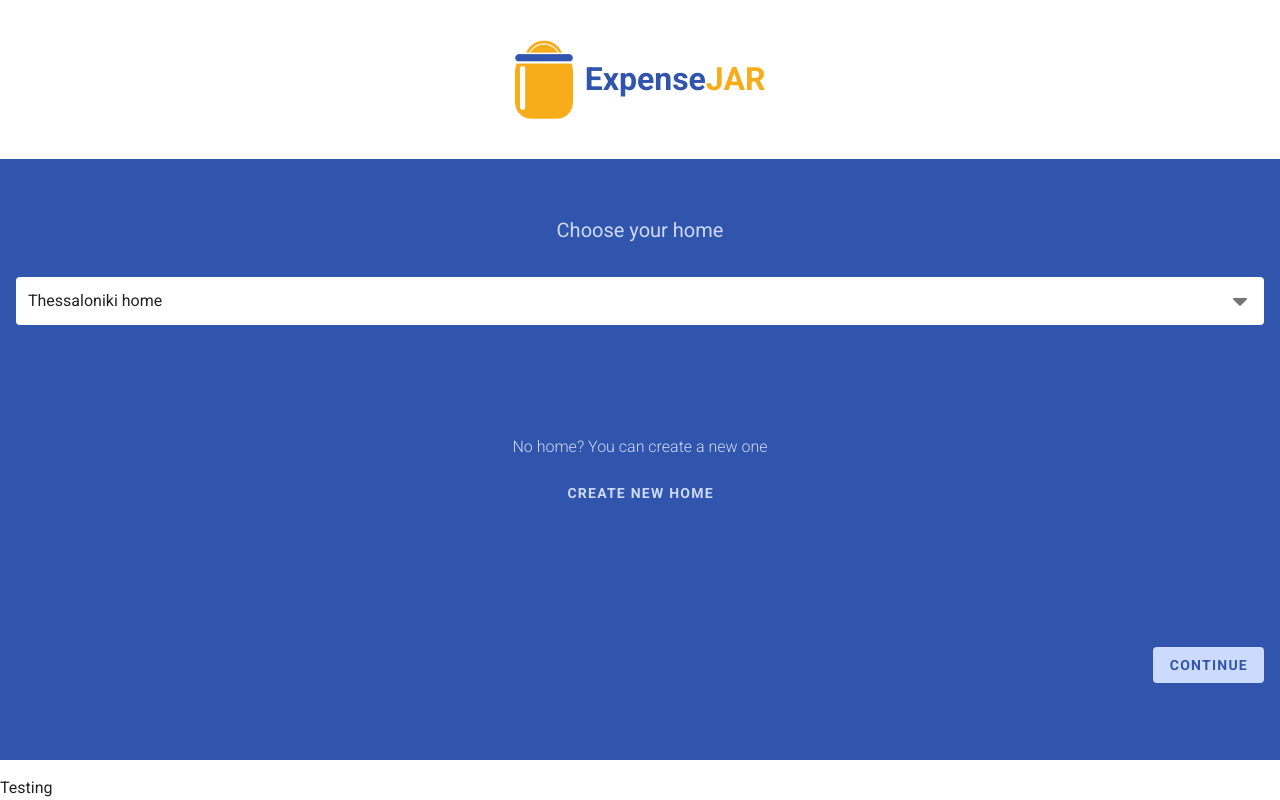
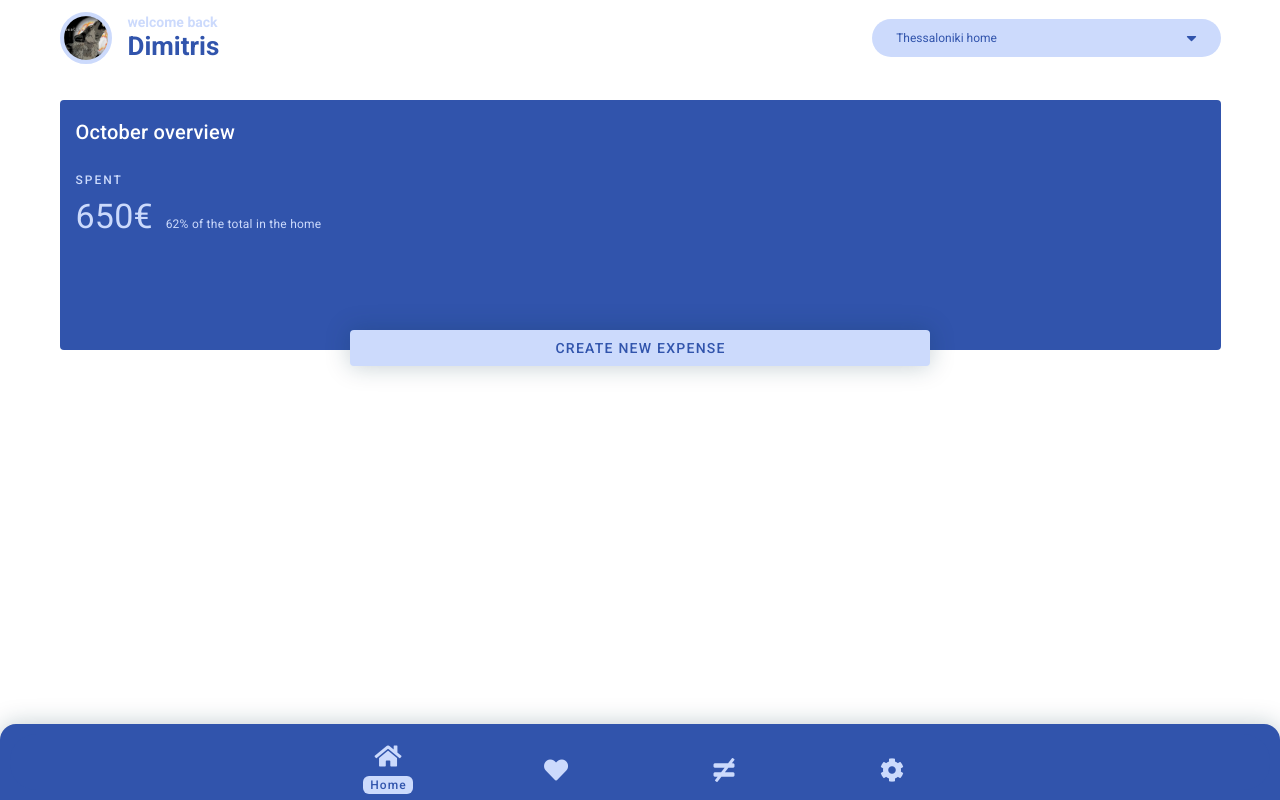
Before and after one commit to Virtuosofriend/expensejar, a Vue app: page / in a window 1280 px wide. Built offline with nearby package versions, Linux system fonts and the light colour scheme.

Commit message:
Intro section added to the homepage. Navigation menu created

```diff
--- a/src/App.vue
+++ b/src/App.vue
@@ -2,8 +2,8 @@
 	<v-app>
         <router-view />
 
-        <div class="mt-4" v-show="showMenu">
-            Testing
+        <div class="navigation__ shadow" v-show="showMenu">
+            <bottom-navigation-menu class="navigation__wrapper"></bottom-navigation-menu>
         </div>
     </v-app>
 </template>
@@ -16,6 +16,10 @@ export default {
         showMenu() {
             return this.$route.meta.hasMenu;
         }
+    },
+
+    components: {
+        BottomNavigationMenu: () => import("./layout/BottomNavigationMenu")
     }
 }
 </script>
@@ -24,4 +28,20 @@ export default {
 @import url('https://fonts.googleapis.com/css2?family=Poppins:wght@100;300;400;600;700;800&display=swap');
 @import url("./styles/common.scss");
 @import url("./styles/components.scss");
+
+.navigation__ {
+    position: fixed;
+    bottom: 0;
+    width: 100%;
+    background-color: #3154ac;
+    padding: 10px;
+    border-top-left-radius: 16px;
+    border-top-right-radius: 16px;
+}
+.navigation__wrapper {
+    position: relative;
+    width: 100vw;
+    border-radius: 26px;
+    background-color: var(--v-primary-base);
+}
 </style>
--- /dev/null
+++ b/src/layout/BottomNavigationMenu.vue
@@ -0,0 +1,78 @@
+<template>
+    <v-bottom-navigation
+        :value="optionSelected"
+        color="secondary"
+        grow
+        elevation="0"
+        shift
+        background-color="primary"
+        class="pt-2"
+    >
+        <v-btn
+            depressed
+            color="primary"
+            text
+        >
+            <span class="primary--text secondary active">Home</span>
+
+            <v-icon color="secondary">
+                fas fa-home
+            </v-icon>
+        </v-btn>
+
+        <v-btn
+            depressed
+            color="primary"
+            text
+        >
+            <span class="primary--text secondary active">Analytics</span>
+
+            <v-icon color="secondary">
+                fas fa-heart
+            </v-icon>
+        </v-btn>
+
+        <v-btn
+            depressed
+            color="primary"
+            text
+        >
+            <span class="primary--text secondary active">Compare</span>
+
+            <v-icon color="secondary">
+                fas fa-not-equal
+            </v-icon>
+        </v-btn>
+
+        <v-btn
+            depressed
+            color="primary"
+            text
+        >
+            <span class="primary--text secondary active">Settings</span>
+
+            <v-icon color="secondary">
+                fas fa-cog
+            </v-icon>
+        </v-btn>
+    </v-bottom-navigation>
+</template>
+
+<script>
+export default {
+    name: "Bottom__nagivation",
+
+    data() {
+        return {
+            optionSelected: 0,
+        }
+    }
+}
+</script>
+
+<style lang="scss" scoped>
+.active {
+    border-radius: 6px;
+    padding: 2px 6px;
+}
+</style>
--- a/src/plugins/vuetify/default-preset/preset/overrides.scss
+++ b/src/plugins/vuetify/default-preset/preset/overrides.scss
@@ -24,6 +24,12 @@ button {
     font-size: 12px;
 }
 
+//
+//* ——— Navigation ——————————————————
+//
+.v-item-group.v-bottom-navigation--shift .v-btn--active .v-btn__content > .v-icon {
+    transform: translateY(-14px) !important;
+}
 //
 //* ——— Table ——————————————————
 //
--- a/src/router/index.js
+++ b/src/router/index.js
@@ -29,7 +29,7 @@ const routes = [
             hasMenu: true
         },
         component: () =>
-            import(/* webpackChunkName: "home" */ "@/views/Welcome.vue")
+            import(/* webpackChunkName: "home" */ "@/views/Home.vue")
     }
 ]
 
--- a/src/styles/components.scss
+++ b/src/styles/components.scss
@@ -5,3 +5,7 @@
     margin-bottom: 6px;
     display: block;
 }
+
+.v-item-group.v-bottom-navigation {
+    box-shadow: none !important;
+}
--- a/src/styles/variables.scss
+++ b/src/styles/variables.scss
@@ -23,3 +23,4 @@ $material-light: map-deep-merge(
 
 $btn-text-transform: initial;
 $btn-letter-spacing: 0;
+$bottom-nav-shift-btn-active-top: calc(100% - 24px);
--- /dev/null
+++ b/src/views/Home.vue
@@ -0,0 +1,149 @@
+<template>
+    <v-container>
+        <!-- Header -->
+        <section>
+            <v-row no-gutters>
+                <v-col cols="12">
+                    <div class="d-flex align-center">
+                        <div class="avatar">
+                            <img :src="require('@/assets/images/user.png')">
+                        </div>
+                        <div class="ml-4 greeting">
+                            <h3 class="greeting__title">
+                                Welcome back
+                                <span class="d-block">Dimitris</span>
+                            </h3>
+                        </div>
+                        <div class="ml-auto dropdownHomes">
+                            <v-select
+                                :items="homes"
+                                v-model="selectedHome"
+                                flat
+                                dense
+                                rounded
+                                hide-details
+                                label=""
+                                background-color="secondary"
+                                color="primary"
+                                append-icon="fas fa-caret-down"
+                                solo
+                            >
+                                <template #append>
+                                    <v-icon
+                                        color="primary"
+                                        small
+                                    >
+                                        fas fa-caret-down
+                                    </v-icon>
+                                </template>
+
+                                <template #selection="{ item }">
+                                    <p class="mb-0 text-xs text-truncate primary--text">
+                                        {{ item }}
+                                    </p>
+                                </template>
+                            </v-select>
+                        </div>
+                    </div>
+                </v-col>
+            </v-row>
+        </section>
+
+         <!-- Monthly statistics -->
+
+        <section>
+            <v-row no-gutters>
+                <v-col cols="12">
+                    <v-card
+                        elevation="0"
+                        rounded
+                        color="primary"
+                        dark
+                        min-height="250"
+                    >
+                        <v-card-title>
+                            October overview
+                        </v-card-title>
+                        <v-card-text class="text-h4 secondary--text">
+                                <small class="text-overline d-block">spent</small>
+                                650€ <small style="font-size:12px; display: inline-block; margin-left: 4px">62% of the total in the home</small>
+                        </v-card-text>
+                    </v-card>
+                    <div class="position-relative d-flex justify-center month__newexpense">
+                        <v-btn
+                            color="secondary"
+                            block
+                            class="primary--text shadow"
+
+                        >
+                            Create new expense
+                        </v-btn>
+                    </div>
+                </v-col>
+            </v-row>
+        </section>
+    </v-container>
+</template>
+
+<script>
+export default {
+    name: "Home__view",
+
+    data() {
+        return {
+            homes: ["Thessaloniki home", "Dimitris personal", "Lamia home"],
+            selectedHome: "Thessaloniki home"
+        }
+    }
+}
+</script>
+
+<style lang="scss" scoped>
+section {
+    margin-bottom: 36px;
+}
+.avatar {
+    width: 52px;
+    height: 52px;
+    border-radius: 50%;
+    padding: 2px;
+    border: 2px solid var(--v-secondary-base);
+    background: var(--v-secondary-base);
+    display: flex;
+    justify-content: center;
+    align-items: center;
+
+    img {
+        object-fit: contain;
+        border-radius: 50%;
+        width: 100%;
+    }
+}
+
+.greeting {
+    h3 {
+        line-height: 1.2;
+        color: var(--v-secondary-base);
+        font-size: 14px;
+        text-transform: lowercase;
+    }
+
+    span {
+        display: block;
+        font-size: 26px;
+        text-transform: initial;
+        color: var(--v-primary-base);
+    }
+}
+
+.dropdownHomes {
+    width: 30%;
+}
+
+.month__newexpense {
+    width: 50%;
+    margin-left: auto;
+    margin-right: auto;
+    margin-top: -20px;
+}
+</style>
--- a/src/views/Welcome.vue
+++ b/src/views/Welcome.vue
@@ -39,6 +39,7 @@
                     depressed
                     color="secondary"
                     class="font-weight-bold primary--text"
+                    @click="handleContinue()"
                 >
                     Continue
                 </v-btn>
@@ -55,6 +56,12 @@ export default {
         return {
             homes: ["Thessaloniki home", "Dimitris personal", "Lamia home"],
             selectedHome: "Thessaloniki home"
+        }
+    },
+
+    methods: {
+        handleContinue() {
+            this.$router.push({ name: "Home" });
         }
     }
 }
```
Also changed, not shown: src/assets/images/user.png (added).
